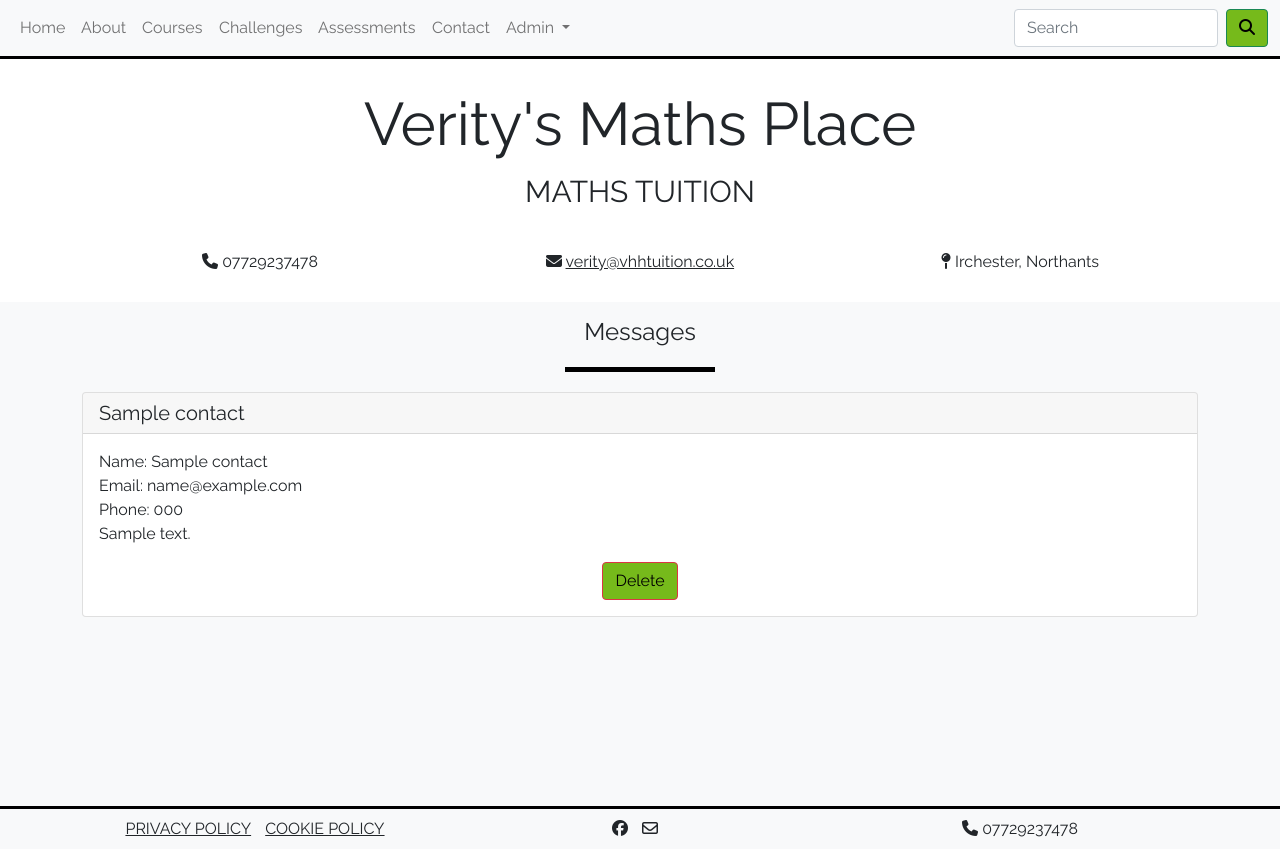
After one commit to filleben/vhhtuition, a Django app: page /contact/messages/ in a window 1280 px wide. The commit adds this page. Run offline with Django 3.2, Linux system fonts and the light colour scheme; a user stored in the database is signed in; tables that the repository leaves empty hold one stand-in row (values such as "Sample post"); some libraries are stand-ins or nearby versions.

Commit message:
created message management ui

```diff
--- /dev/null
+++ b/contact/templates/contact/message_management.html
@@ -0,0 +1,29 @@
+{% extends "base.html" %} {% load static %}
+{% block content %}
+<div class="section bg-light">
+ <div class="col-12 pt-3">
+  <h4 class="text-center">Messages</h4>
+  <div class="block-divider"></div>
+ </div>
+ <div class="container">
+  <div class="row">
+   <div class="col-12">
+    {% for contact in contacts %}
+    <div class="card mb-3">
+     <h5 class="card-header">{{ contact.subject }}</h5>
+     <div class="card-body">
+      <div>Name: {{ contact.name }}</div>
+      <div>Email: {{ contact.contact_email }}</div>
+      <div>Phone: {{ contact.contact_phone }}</div>
+      <p class="card-text">{{ contact.message }}</p>
+      <div class="text-center">
+       <a href="{% url 'delete_message' contact.id %}" class="btn btn-danger">Delete</a>
+      </div>
+     </div>
+    </div>
+    {% endfor %}
+   </div>
+  </div>
+ </div>
+</div>
+{% endblock %}
--- a/contact/urls.py
+++ b/contact/urls.py
@@ -6,4 +6,7 @@ urlpatterns = [
     path('contact_success/<contact_number>',
          views.contact_success,
          name='contact_success'),
+    path('messages/', views.message_management, name='message_management'),
+    path('delete_messages/<int:contact_id>/',
+         views.delete_message, name='delete_message'),
 ]
--- a/contact/views.py
+++ b/contact/views.py
@@ -2,6 +2,7 @@ from django.shortcuts import render, redirect, get_object_or_404, reverse
 from django.contrib import messages
 from .models import Contact
 from .forms import ContactForm
+from django.contrib.auth.decorators import login_required
 
 
 def contact(request):
@@ -48,3 +49,28 @@ def contact_success(request, contact_number):
         'contact': contact,
     }
     return render(request, 'contact/contact_success.html', context)
+
+
+@login_required
+def message_management(request):
+    if not request.user.is_superuser:
+        messages.error(request, 'You do not have access to this page!')
+        return redirect(reverse('home'))
+
+    contacts = Contact.objects.all().order_by('-id')
+    context = {
+        'contacts': contacts,
+    }
+    return render(request, 'contact/message_management.html', context)
+
+
+@login_required
+def delete_message(request, contact_id):
+    if not request.user.is_superuser:
+        messages.error(request, 'You do not have access to this page!')
+        return redirect(reverse('home'))
+
+    contact = get_object_or_404(Contact, pk=contact_id)
+    contact.delete()
+    messages.success(request, 'Successfully deleted message!')
+    return redirect(reverse('message_management'))
--- a/templates/header.html
+++ b/templates/header.html
@@ -34,7 +34,7 @@
             Admin
           </a>
           <ul class="dropdown-menu" aria-labelledby="navbarDropdown">
-            <li><a class="dropdown-item" href="#">Messages</a></li>
+            <li><a class="dropdown-item" href="{% url 'message_management' %}">Messages</a></li>
             <li><a class="dropdown-item" href="{% url 'assessment_management' %}">Assessment Management</a></li>
             <li>
               <hr class="dropdown-divider">
```
